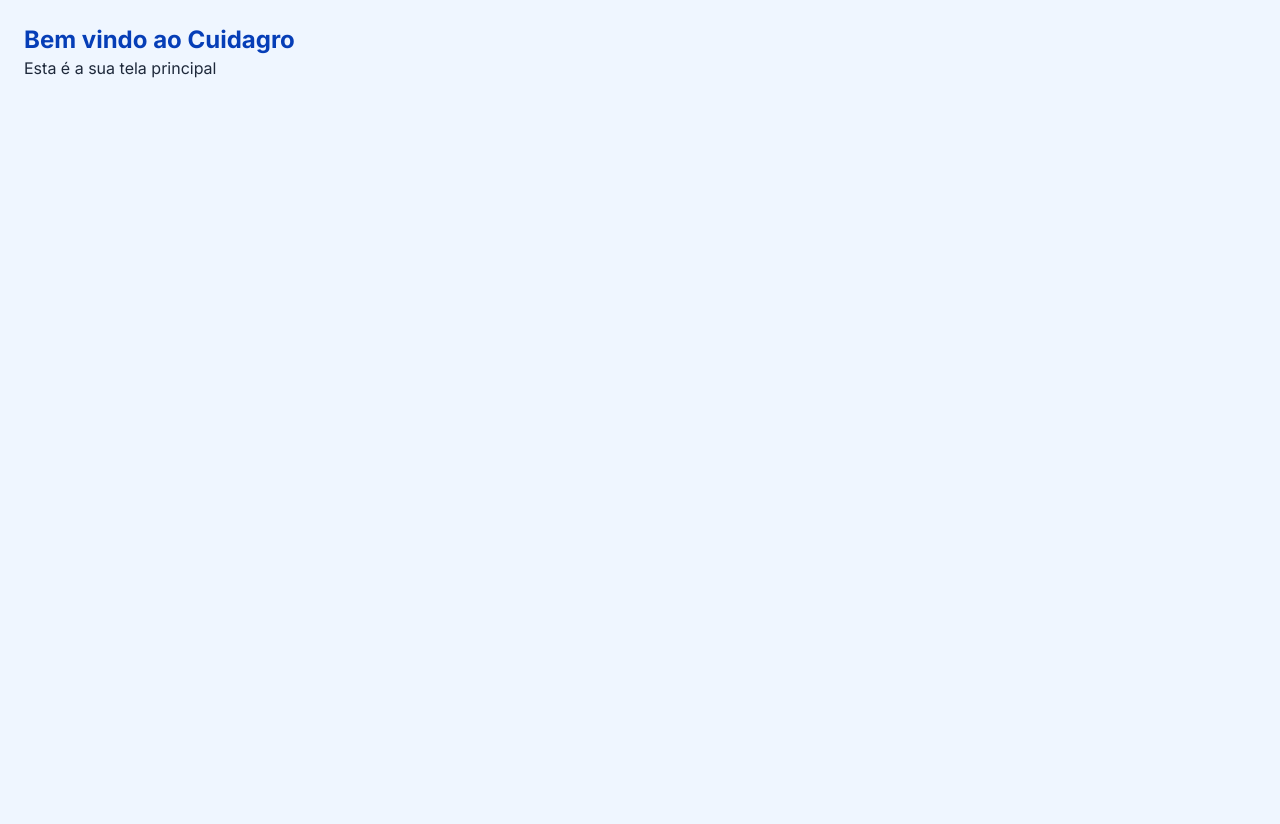
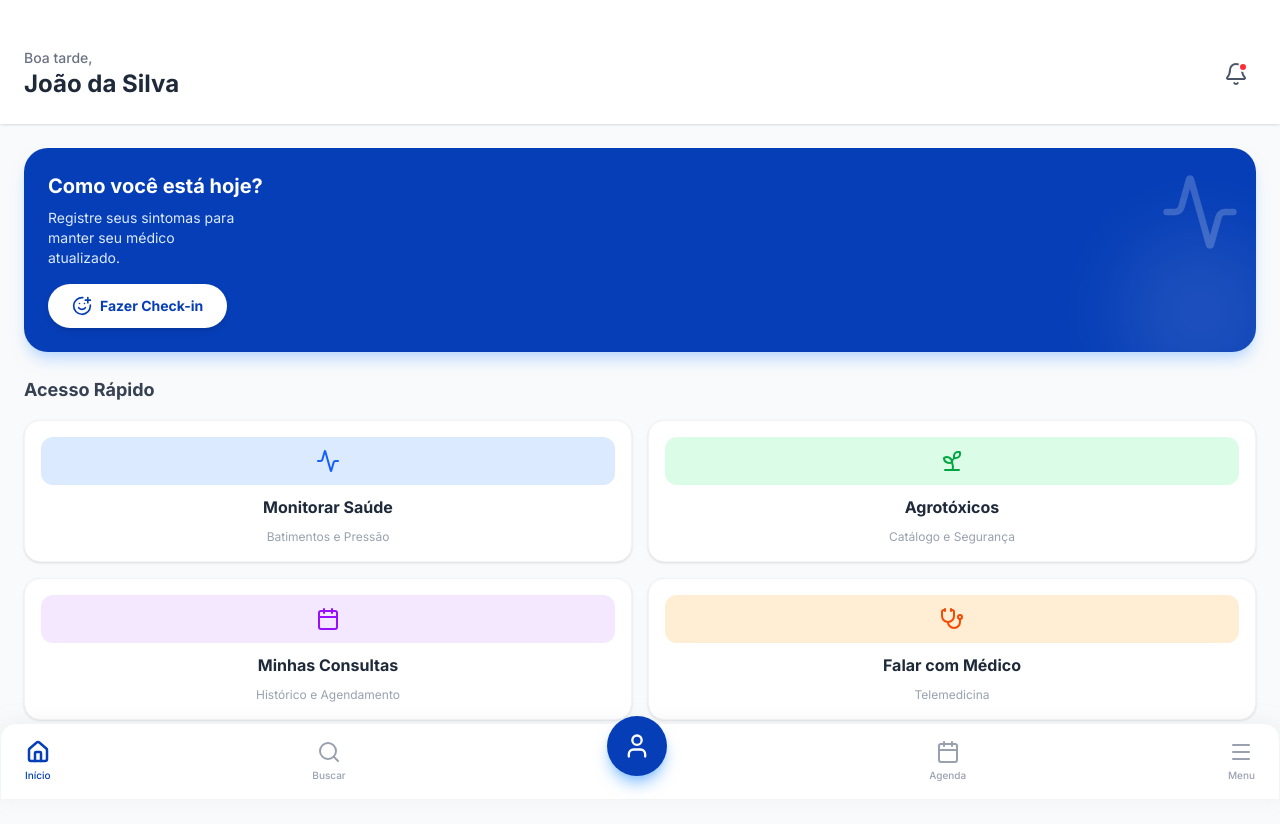
Before and after one commit to raphamatoss/cuidagro, a React (Vite) app in the folder frontend/: page /home in a window 1280 px wide. Before the commit the page ends 800 px from the top, so only its background shows below. Built offline with nearby package versions, Linux system fonts and the light colour scheme; a web font is replaced by a local one.

Commit message:
feat: atualiza layout da HomePage e add componente NavItem para navegação

```diff
--- a/frontend/src/App.tsx
+++ b/frontend/src/App.tsx
@@ -8,10 +8,10 @@
     <BrowserRouter>
         <Routes>
             <Route path="/login" element={<LoginPage />} />
+            <Route path="/register" element={<RegisterPage/>} />
 
             <Route path="/home" element={<HomePage />} />
 
-            <Route path="/register" element={<RegisterPage/>} />
 
             <Route path="/" element={<Navigate to={"/login"} replace />} />
 
--- /dev/null
+++ b/frontend/src/components/NavItem.tsx
@@ -0,0 +1,9 @@
+export function NavItem({ icon: Icon, label, isActive = false }:
+    { icon: React.ElementType, label: string, isActive?: boolean }) {
+    return (
+        <button className={`flex flex-col items-center gap-1 ${isActive ? 'text-agro-blue' : 'text-gray-400'}`}>
+            <Icon size={24} strokeWidth={isActive ? 2.5 : 2} />
+            <span className="text-[10px] font-medium">{label}</span>
+        </button>
+    )
+}
--- a/frontend/src/pages/HomePage.tsx
+++ b/frontend/src/pages/HomePage.tsx
@@ -1,8 +1,135 @@
+import {
+  Activity,
+  Sprout,
+  Calendar,
+  Stethoscope,
+  User,
+  Bell,
+  Menu,
+  SmilePlus,
+  Home as HomeIcon,
+  Search
+} from 'lucide-react';
+import { useNavigate } from 'react-router-dom';
+import { NavItem } from '../components/NavItem';
+
 export default function HomePage() {
-    return (
-        <div className="p-6">
-            <h1 className="text-2xl font-bold text-agro-blue">Bem vindo ao Cuidagro</h1>
-            <p>Esta é a sua tela principal</p>
+  const navigate = useNavigate();
+
+  // Dados do menu para gerar o grid dinamicamente
+  const menuItems = [
+    {
+      title: "Monitorar Saúde",
+      description: "Batimentos e Pressão",
+      icon: Activity,
+      color: "bg-blue-100 text-blue-600",
+      route: "/saude"
+    },
+    {
+      title: "Agrotóxicos",
+      description: "Catálogo e Segurança",
+      icon: Sprout,
+      color: "bg-green-100 text-green-600",
+      route: "/agrotoxicos"
+    },
+    {
+      title: "Minhas Consultas",
+      description: "Histórico e Agendamento",
+      icon: Calendar,
+      color: "bg-purple-100 text-purple-600",
+      route: "/consultas"
+    },
+    {
+      title: "Falar com Médico",
+      description: "Telemedicina",
+      icon: Stethoscope,
+      color: "bg-orange-100 text-orange-600",
+      route: "/medico"
+    }
+  ];
+
+  return (
+    <div className="flex min-h-screen flex-col bg-gray-50 ">
+
+      <header className="px-6 pt-12 pb-6 flex items-center justify-between bg-white shadow-sm sticky top-0 z-10">
+        <div>
+          <p className="text-gray-500 text-sm font-medium">Boa tarde,</p>
+          <h1 className="text-2xl font-bold text-gray-800">
+            João da Silva
+          </h1>
         </div>
-    );
+        <button className="p-2 rounded-full hover:bg-gray-100 transition-colors relative">
+          <Bell className="text-gray-600" size={24} />
+          {/* Bolinha de notificação */}
+          <span className="absolute top-2 right-2 h-2.5 w-2.5 rounded-full bg-red-500 border-2 border-white"></span>
+        </button>
+      </header>
+
+      <main className="px-6 mt-6 flex flex-col gap-6 pb-26">
+
+        {/* Card de "Check-in diário" */}
+        <div className="relative overflow-hidden rounded-3xl bg-agro-blue p-6 text-white shadow-lg shadow-blue-200">
+          <div className="relative z-10">
+            <h2 className="text-xl font-bold mb-2">Como você está hoje?</h2>
+            <p className="text-blue-100 text-sm mb-4 max-w-50">
+              Registre seus sintomas para manter seu médico atualizado.
+            </p>
+            <button
+              className="bg-white text-agro-blue px-6 py-3 rounded-full font-bold text-sm shadow-md active:scale-95 transition-transform flex items-center gap-2"
+            >
+              <SmilePlus size={20} />
+              Fazer Check-in
+            </button>
+          </div>
+
+          {/* Elemento decorativo de fundo */}
+          <div className="absolute -right-6 -bottom-10 h-40 w-40 rounded-full bg-white/10 blur-2xl"></div>
+          <div className="absolute right-4 top-6 text-white/20">
+            <Activity size={80} />
+          </div>
+        </div>
+
+        {/* Grid de funcionalidades */}
+        <div>
+          <h3 className="text-gray-700 font-bold mb-4 text-lg">Acesso Rápido</h3>
+          <div className="grid grid-cols-2 gap-4">
+            {menuItems.map((item, index) => (
+              <button
+                key={index}
+                onClick={() => navigate(item.route)}
+                className="flex flex-col items-start p-4 gap-1 text-center bg-white rounded-2xl shadow-sm border border-gray-100 hover:shadow-md transition-all active:scale-[0.98] justify-between"
+              >
+                <div className={`p-3 rounded-xl mb-2 w-full flex justify-center ${item.color}`}>
+                  <item.icon size={24} />
+                </div>
+                <span className="font-bold text-gray-800 mx-auto leading-tight">
+                  {item.title}
+                </span>
+                <span className="text-xs text-gray-400 mt-2 mx-auto text-center">
+                  {item.description}
+                </span>
+              </button>
+            ))}
+          </div>
+        </div>
+      </main>
+
+      {/* Barra de navegação inferior  */}
+      <nav className="fixed bottom-0 left-0 right-0 bg-white rounded-t-2xl shadow-[0px_-2px_15px_0px_rgba(209,201,205,0.55)]  shadow-gray-200/50 border border-gray-100 px-6 py-4 flex justify-between items-center z-50">
+        <NavItem icon={HomeIcon} label="Início" isActive />
+        <NavItem icon={Search} label="Buscar" />
+
+        {/* Botão central de destaque */}
+        <div className="-mt-8">
+            <button className="bg-agro-blue p-4 rounded-full shadow-lg shadow-blue-300 text-white hover:bg-blue-700 transition-colors">
+                <User size={28} />
+            </button>
+        </div>
+
+        <NavItem icon={Calendar} label="Agenda" />
+        <NavItem icon={Menu} label="Menu" />
+      </nav>
+
+    </div>
+  );
 }
```
